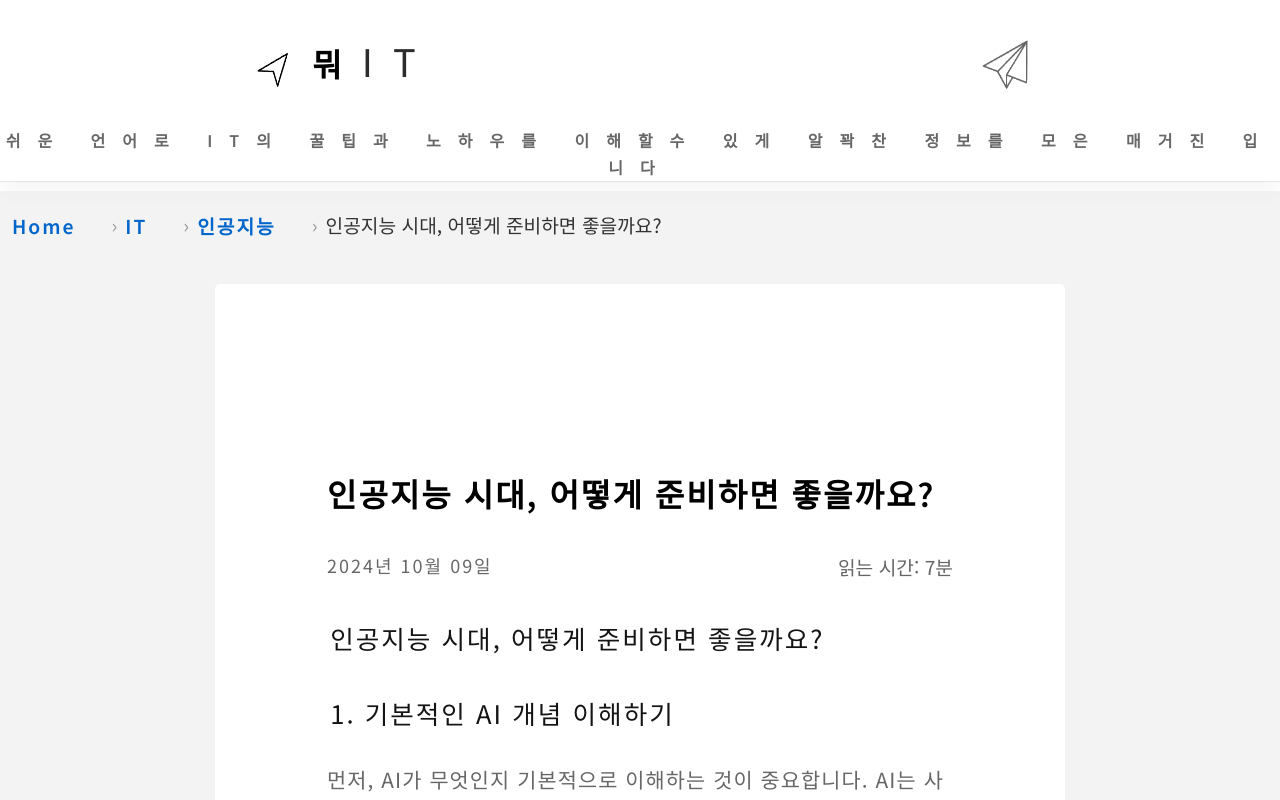
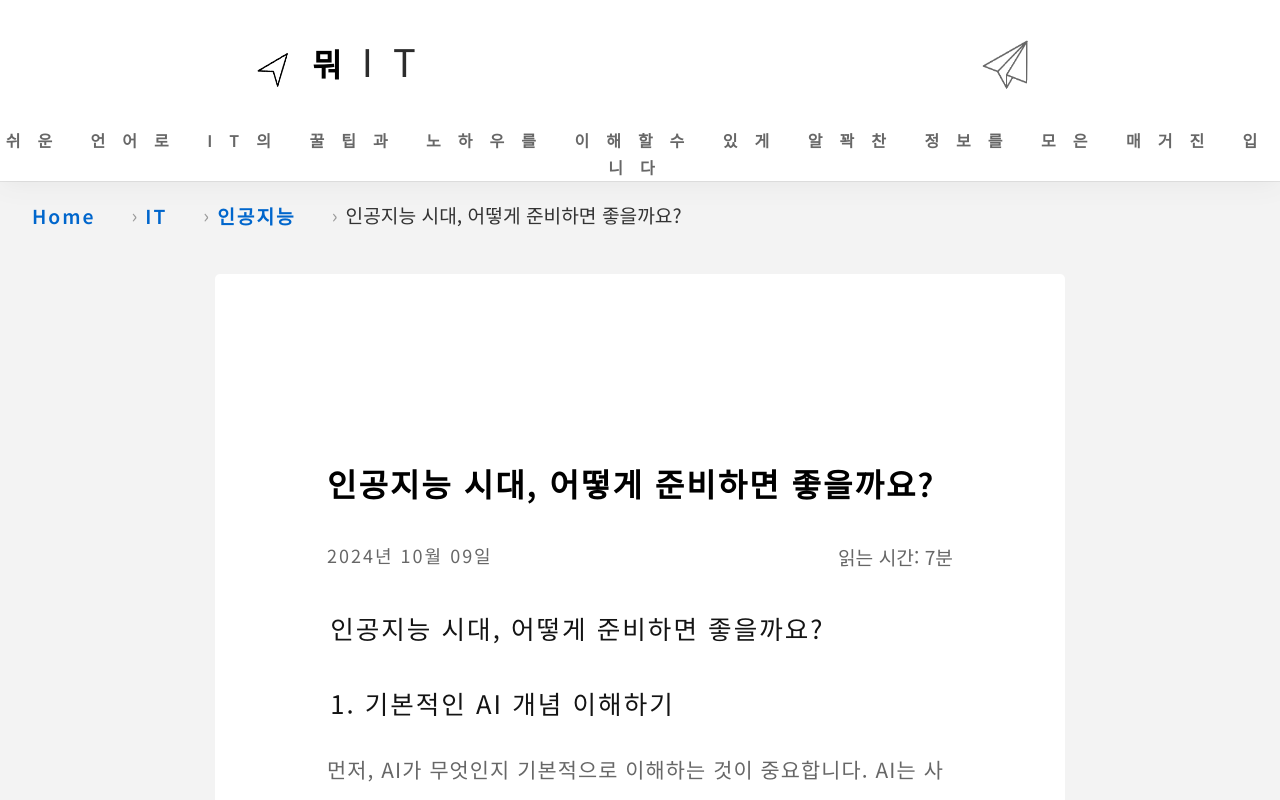
Before and after one commit to DevNeoLee/newblog, a Next.js app: page /it/ai/in-the-era-of-artificial-intelligence-how-should-we-prepare in a window 1280 px wide. Shown: the top 800 px of the page. Built offline with nearby package versions, Linux system fonts and the light colour scheme.

Commit message:
style Breadcrumb

```diff
--- a/app/components/Breadcrumb.jsx
+++ b/app/components/Breadcrumb.jsx
@@ -35,7 +35,7 @@ export default function Breadcrumb({
         className={className}
         style={{
           fontSize: '14px',
-          margin: '10px 0',
+          margin: '0 0 10px 20px',
           color: '#666'
         }}
       >
--- a/app/components/RelatedPosts.jsx
+++ b/app/components/RelatedPosts.jsx
@@ -47,7 +47,8 @@ export default function RelatedPosts({
       <div style={{
         display: 'grid',
         gap: '15px',
-        gridTemplateColumns: 'repeat(auto-fit, minmax(250px, 1fr))'
+        gridTemplateColumns: 'repeat(3, 1fr)',
+        justifyContent: 'start'
       }}>
         {relatedPosts.map((post, index) => {
           const readingTime = calculateReadingTime(post.content);
```
